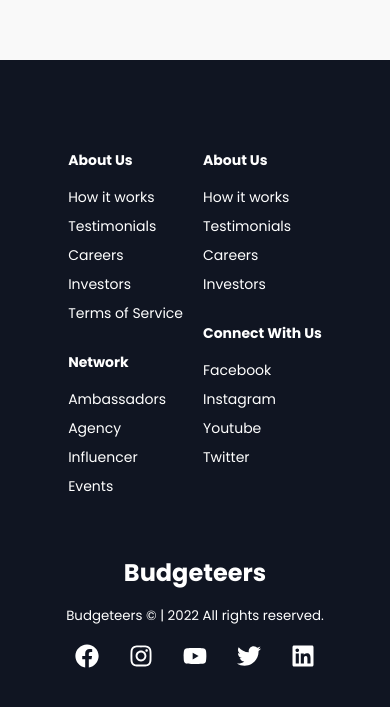
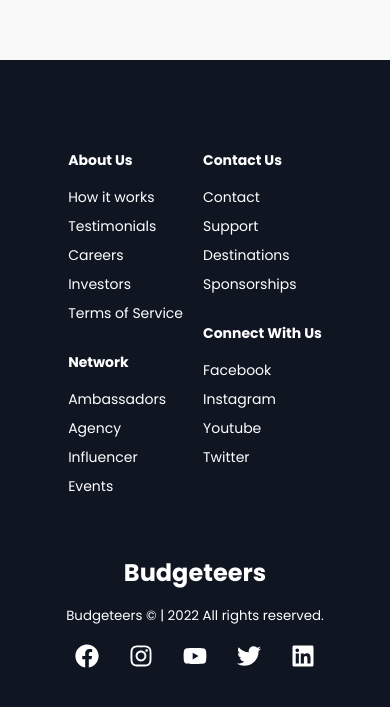
Before and after one commit to johnnylozano/budgeteers-v2, a React (Create React App) app: page / in a window 390 px wide. Shown: the part 5220-5927 px from the top of the page. Built offline with nearby package versions, Linux system fonts and the light colour scheme.

Commit message:
Mobile fixes, button route tweaks

```diff
--- a/src/components/Footer/index.js
+++ b/src/components/Footer/index.js
@@ -51,11 +51,11 @@
                </FooterLinksWrapper>
                <FooterLinksWrapper>
                   <FooterLinkItems>
-                     <FooterLinkTitle>About Us</FooterLinkTitle>
-                     <FooterLink to="/">How it works</FooterLink>
-                     <FooterLink to="/">Testimonials</FooterLink>
-                     <FooterLink to="/">Careers</FooterLink>
-                     <FooterLink to="/">Investors</FooterLink>
+                     <FooterLinkTitle>Contact Us</FooterLinkTitle>
+                     <FooterLink to="/">Contact</FooterLink>
+                     <FooterLink to="/">Support</FooterLink>
+                     <FooterLink to="/">Destinations</FooterLink>
+                     <FooterLink to="/">Sponsorships</FooterLink>
                   </FooterLinkItems>
                   <FooterLinkItems>
                      <FooterLinkTitle>Connect With Us</FooterLinkTitle>
--- a/src/components/MobileSidebar/index.js
+++ b/src/components/MobileSidebar/index.js
@@ -32,7 +32,7 @@
                </SidebarLink>
             </SidebarMenu>
             <SideBtnWrap>
-               <SidebarRoute to="/">Demo</SidebarRoute>
+               <SidebarRoute to="budget-calculator">Budget Now</SidebarRoute>
             </SideBtnWrap>
          </SidebarWrapper>
       </SidebarContainer>
--- a/src/components/Navbar/index.js
+++ b/src/components/Navbar/index.js
@@ -95,7 +95,7 @@
                   </NavItem>
 
                   <NavBtn>
-                     <NavBtnLink to="/budget-calculator">Manage</NavBtnLink>
+                     <NavBtnLink to="/budget-calculator">Budget Now</NavBtnLink>
                   </NavBtn>
                </NavMenu>
             </NavbarContainer>
```
